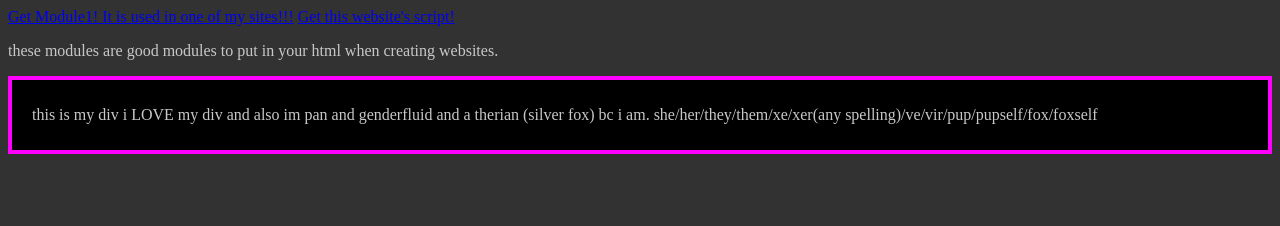
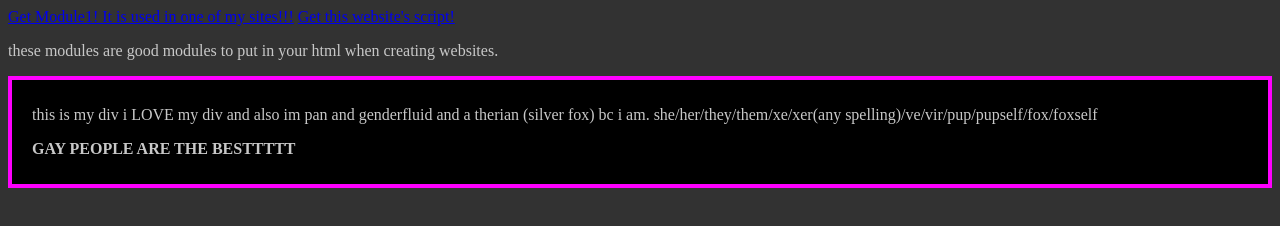
Before and after one commit to datastructure-d4ta/jsmodule, a plain HTML site: page index.html in a window 1280 px wide. Drawn offline with Linux system fonts and the light colour scheme.

Commit message:
Update index.html

```diff
--- a/index.html
+++ b/index.html
@@ -16,5 +16,6 @@
     <p>
       this is my div i LOVE my div and also im pan and genderfluid and a therian (silver fox) bc i am. she/her/they/them/xe/xer(any spelling)/ve/vir/pup/pupself/fox/foxself
     </p>
+    <p><strong>GAY PEOPLE ARE THE BESTTTTT</strong></p>
   </div>
 </body>
```
